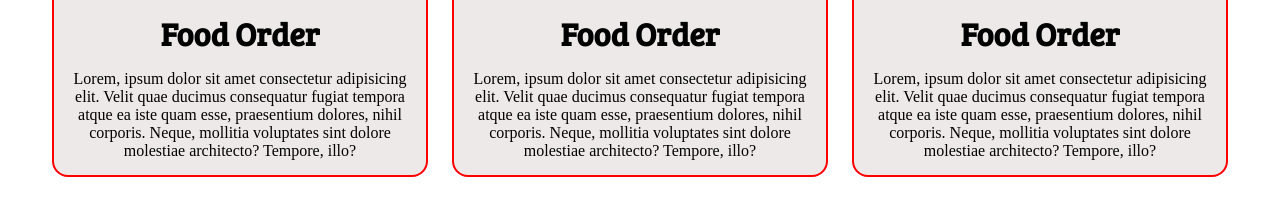
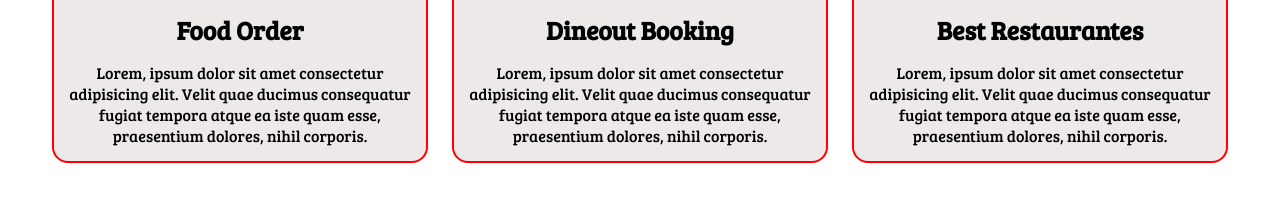
Before and after one commit to sayanm456/Food-Delivery-Website, a plain HTML site: page index.html in a window 1280 px wide. Shown: the part 931-1146 px from the top of the page. Drawn offline with Linux system fonts and the light colour scheme.

Commit message:
Some Changes

```diff
--- a/Styles/style.css
+++ b/Styles/style.css
@@ -113,6 +113,10 @@
     display: block;
 }
 
+#services .box p{
+    font-family: 'Bree Serif', serif;
+}
+
 .primary{
     font-size: 2.5rem;
     margin-top: 17rem;
@@ -130,7 +134,7 @@
 }
 
 .secondary{
-    font-size: 2.0rem;
+    font-size: 1.6rem;
     padding: 15px;
     font-family: 'Bree Serif', serif;
 }
--- a/index.html
+++ b/index.html
@@ -50,22 +50,19 @@
                     <img src="Images/1.png" alt="">
                     <h2 class="secondary center">Food Order</h2>
                     <p class="center">Lorem, ipsum dolor sit amet consectetur adipisicing elit. Velit quae ducimus
-                        consequatur fugiat tempora atque ea iste quam esse, praesentium dolores, nihil corporis.
-                        Neque, mollitia voluptates sint dolore molestiae architecto? Tempore, illo?</p>
+                        consequatur fugiat tempora atque ea iste quam esse, praesentium dolores, nihil corporis.</p>
                 </div>
                 <div class="box">
                     <img src="Images/1.png" alt="">
-                    <h2 class="secondary center">Food Order</h2>
+                    <h2 class="secondary center">Dineout Booking</h2>
                     <p class="center">Lorem, ipsum dolor sit amet consectetur adipisicing elit. Velit quae ducimus
-                        consequatur fugiat tempora atque ea iste quam esse, praesentium dolores, nihil corporis.
-                        Neque, mollitia voluptates sint dolore molestiae architecto? Tempore, illo?</p>
+                        consequatur fugiat tempora atque ea iste quam esse, praesentium dolores, nihil corporis.</p>
                 </div>
                 <div class="box">
                     <img src="Images/1.png" alt="">
-                    <h2 class="secondary center">Food Order</h2>
+                    <h2 class="secondary center">Best Restaurantes</h2>
                     <p class="center">Lorem, ipsum dolor sit amet consectetur adipisicing elit. Velit quae ducimus
-                        consequatur fugiat tempora atque ea iste quam esse, praesentium dolores, nihil corporis.
-                        Neque, mollitia voluptates sint dolore molestiae architecto? Tempore, illo?</p>
+                        consequatur fugiat tempora atque ea iste quam esse, praesentium dolores, nihil corporis.</p>
                 </div>
             </div>
         </section>
```
